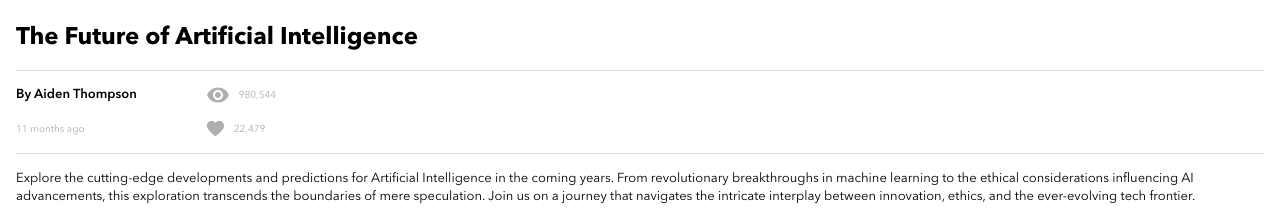
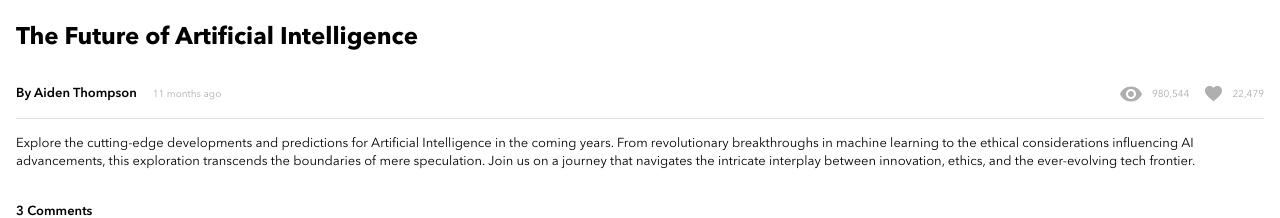
Before and after one commit to emanwdh/eman-awadh-brainflix, a React (Vite) app: page / in a window 1280 px wide. Shown: the part 703-921 px from the top of the page. Built offline with nearby package versions, Linux system fonts and the light colour scheme.

Commit message:
Style: Style Main Video Stats section for Tablet

```diff
--- a/src/components/main-video/Main-Video.scss
+++ b/src/components/main-video/Main-Video.scss
@@ -42,12 +42,22 @@
         padding-top: 1.5rem;
         padding-bottom: 1.5rem;
 
+        @include tablet {
+            border-top: none;
+            justify-content: space-between;
+            align-items: center;
+        }
+
     }
 
     &__group{
         display: flex;
         flex-direction: column;
         gap:1.6rem;
+        @include tablet {
+            flex-direction: row;
+            align-items: center;
+        }
     }
 
     &__numbers {
```
